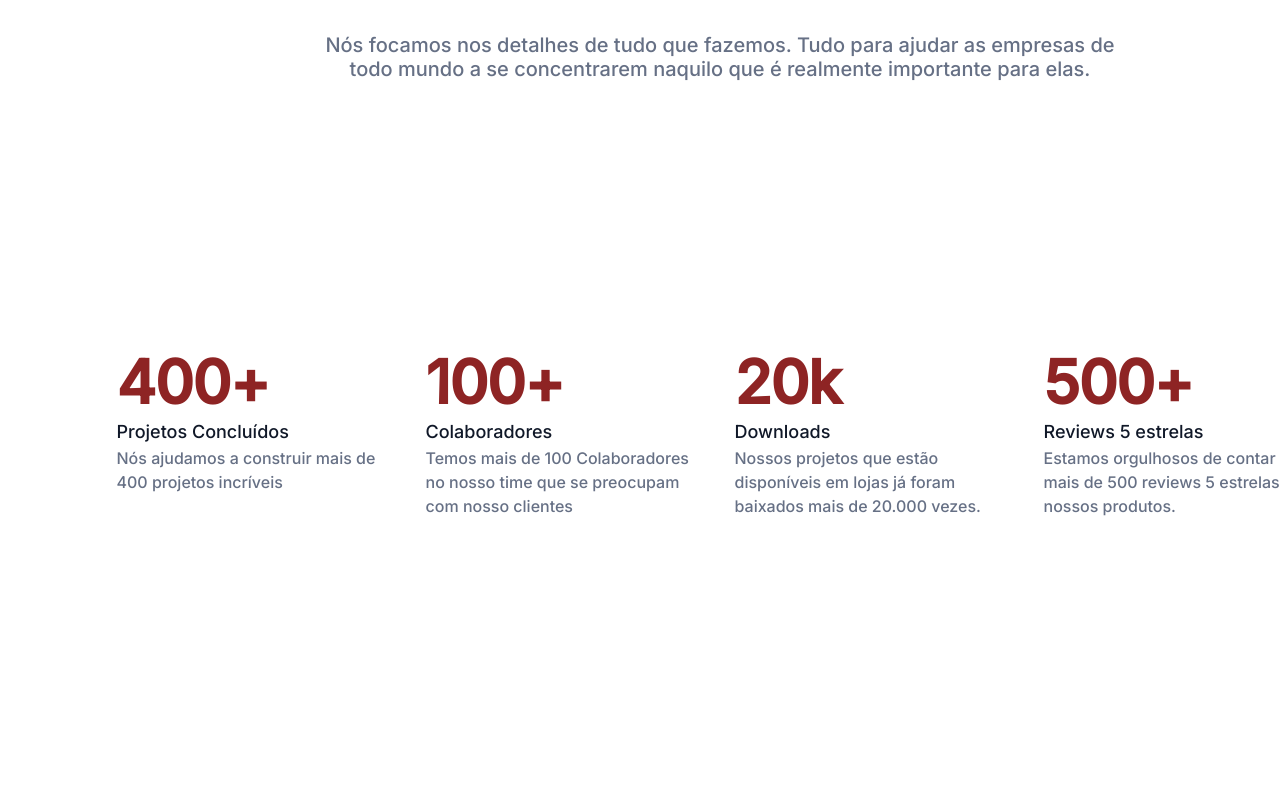
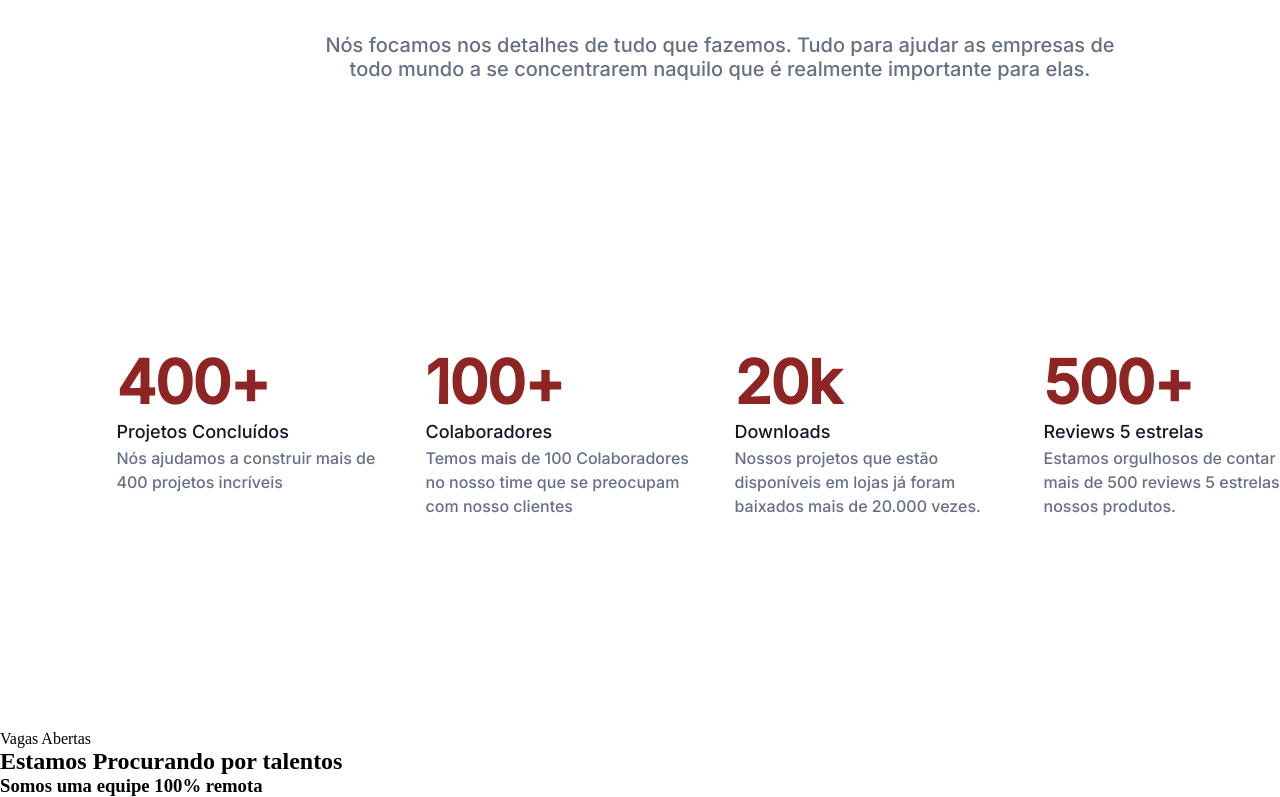
Before and after one commit to thiaaagao/7daysofcode, a plain HTML site: page index.html in a window 1280 px wide. Shown: the part 333-1130 px from the top of the page. Before the commit the page ends 1063 px from the top, so only its background shows below. Drawn offline with Linux system fonts and the light colour scheme.

```diff
--- a/index.html
+++ b/index.html
@@ -75,6 +75,16 @@
 
     </section>
 
+    <section class="vacations">
+      <div class="vagas">
+        <span>Vagas Abertas</span>
+          <h1>Estamos Procurando por talentos</h1>
+            <h3>Somos uma equipe 100% remota</h3>
+      </div>
+      <div class="lista-vagas">
+
+      </div>
+    </section>
   </body>
 
 </html>
```
